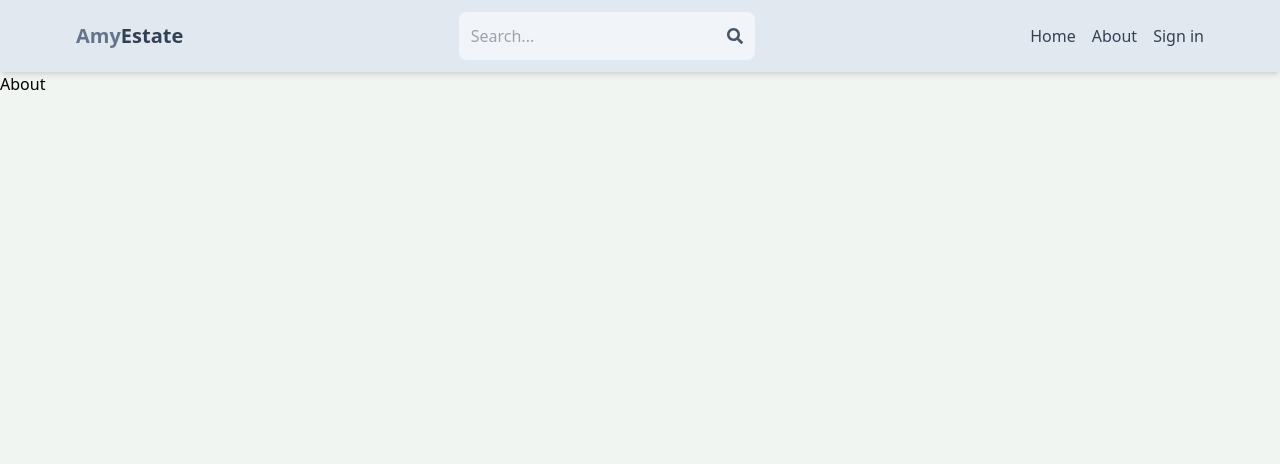
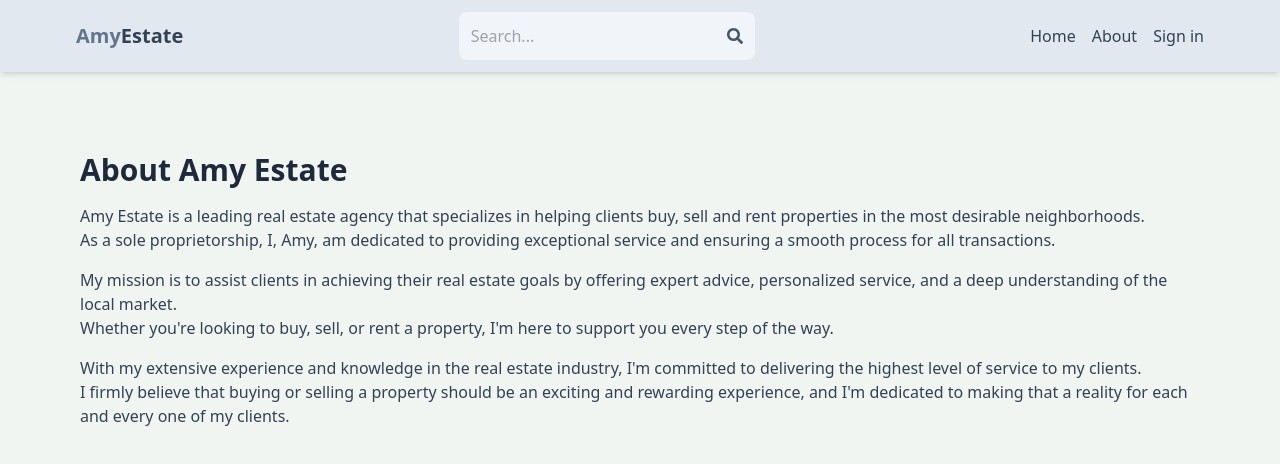
Before and after one commit to AnhVaccari/real-estate, a React (Vite) app in the folder client/: page /about in a window 1280 px wide. Shown: the top 464 px of the page. Built offline with nearby package versions, Linux system fonts and the light colour scheme; no server answers.

Commit message:
complete about page and add icon to web site title page

```diff
--- a/client/index.html
+++ b/client/index.html
@@ -2,9 +2,9 @@
 <html lang="en">
   <head>
     <meta charset="UTF-8" />
-    <link rel="icon" type="image/svg+xml" href="/vite.svg" />
     <meta name="viewport" content="width=device-width, initial-scale=1.0" />
     <title>Amy Real Estate</title>
+    <link rel="icon" type="image/png" href="/image/urbain.png" />
   </head>
   <body>
     <div id="root"></div>
--- a/client/src/pages/About.jsx
+++ b/client/src/pages/About.jsx
@@ -1,9 +1,26 @@
-
+/* eslint-disable react/no-unescaped-entities */
 
 export default function About() {
     return (
-        <div>
-            About
+        <div className="py-20 px-4 max-w-6xl mx-auto">
+            <h1 className="text-3xl font-bold mb-4 text-slate-800">About Amy Estate</h1>
+            <p className="mb-4 text-slate-700">
+                Amy Estate is a leading real estate agency that specializes in helping
+                clients buy, sell and rent properties in the most desirable neighborhoods.
+                <br />As a sole proprietorship, I, Amy, am dedicated to providing exceptional service
+                and ensuring a smooth process for all transactions.
+            </p>
+            <p className="mb-4 text-slate-700">
+                My mission is to assist clients in achieving their real estate goals by offering expert advice,
+                personalized service, and a deep understanding of the local market.
+                <br />Whether you're looking to buy, sell, or rent a property, I'm here to support you every step of the way.
+            </p>
+            <p className="mb-4 text-slate-700">
+                With my extensive experience and knowledge in the real estate industry,
+                I'm committed to delivering the highest level of service to my clients.
+                <br />I firmly believe that buying or selling a property should be an exciting and rewarding experience,
+                and I'm dedicated to making that a reality for each and every one of my clients.
+            </p>
         </div>
     )
 }
```
Also changed, not shown: client/src/main.jsx (+6 -6 lines), client/public/image/urbain.png (added).
